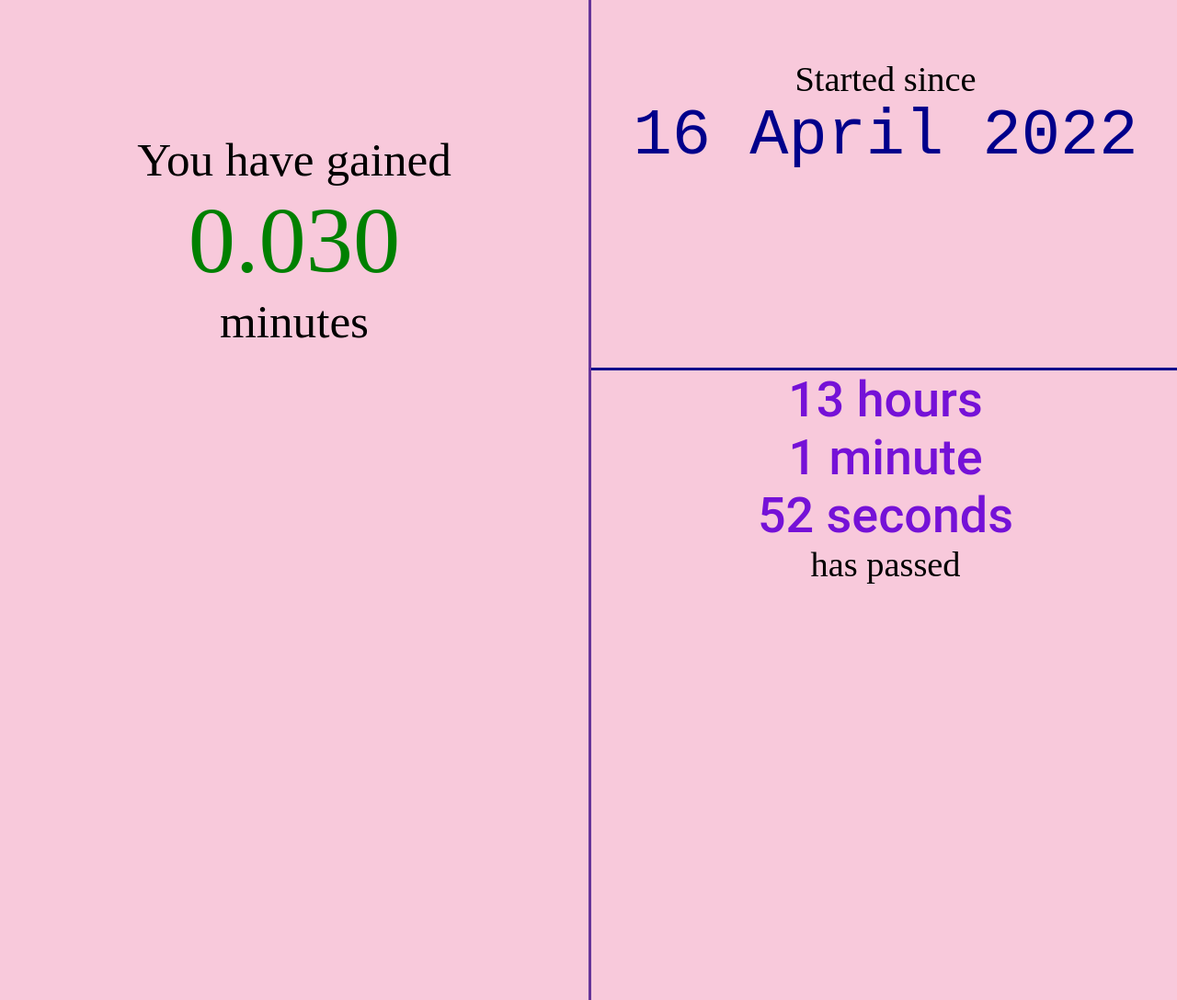
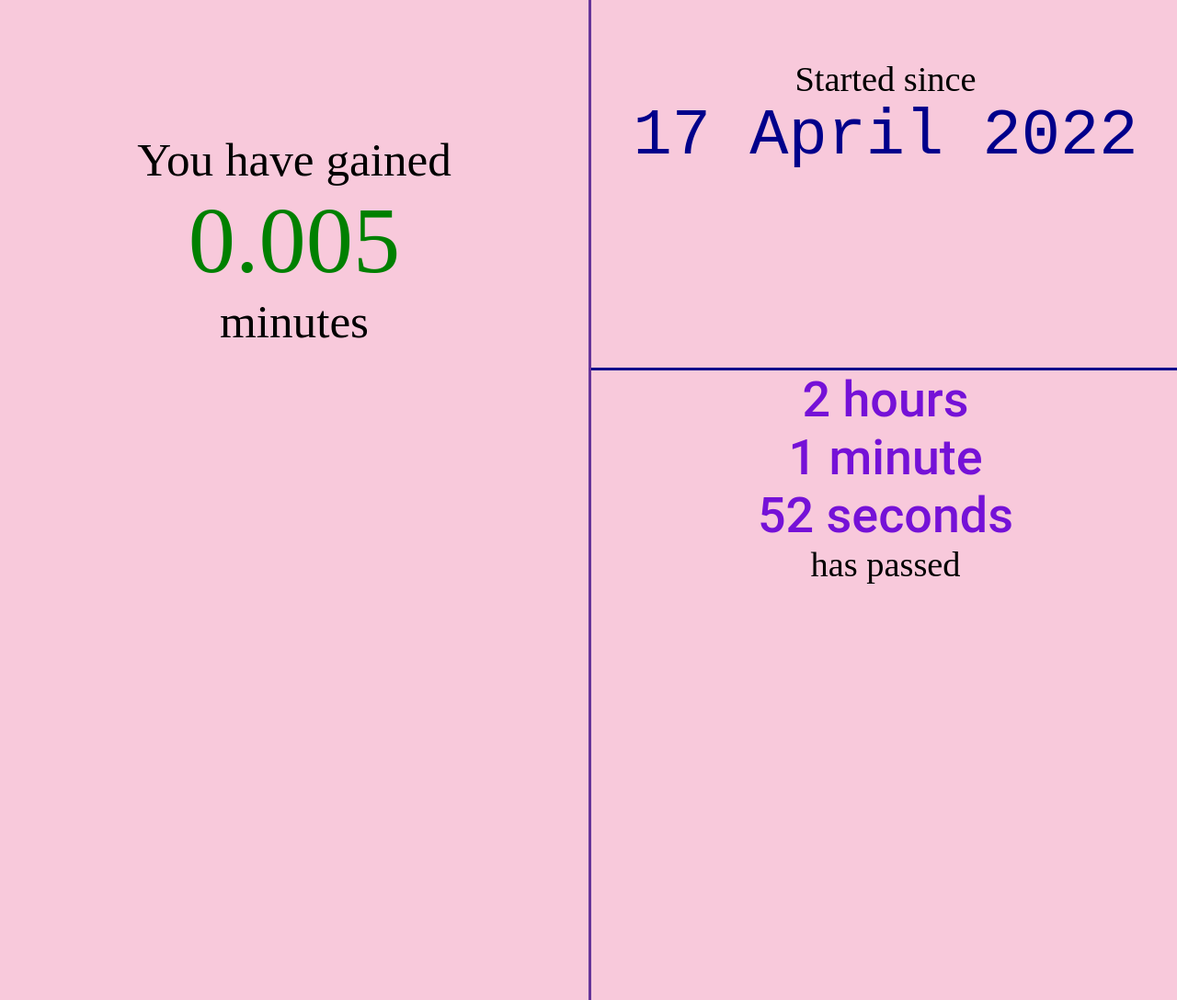
Before and after one commit to philomath242/Streak-Tracker, a plain HTML site: page index.html in a window 1280 px wide. Shown: the whole page at 92% size. Drawn offline with Linux system fonts and the light colour scheme.

Commit message:
data changed

```diff
--- a/index.html
+++ b/index.html
@@ -145,7 +145,7 @@
     <div id="container">
     <div id="timegained"> You have gained <br><span> </span><br> minutes </div>
 
-    <div id="startdate"> Started since <br> <span> 16-04-2022 </span> </div>
+    <div id="startdate"> Started since <br> <span> 17-04-2022 </span> </div>
 
     <div id="countdown"> <span>  </span> has passed </div>
 
@@ -204,7 +204,7 @@
 
 
     const mydate = new Date(dates.split('-').reverse().join('-'));
-    mydate.setHours(16, 13, 1);
+    mydate.setHours(03, 13, 1);
     console.log("date is", mydate);
 
     document.querySelector('div#startdate span').innerHTML = mydate.getDate().toString() + " " + monthNames[mydate.getMonth()] + " " + mydate.getFullYear().toString();
```
